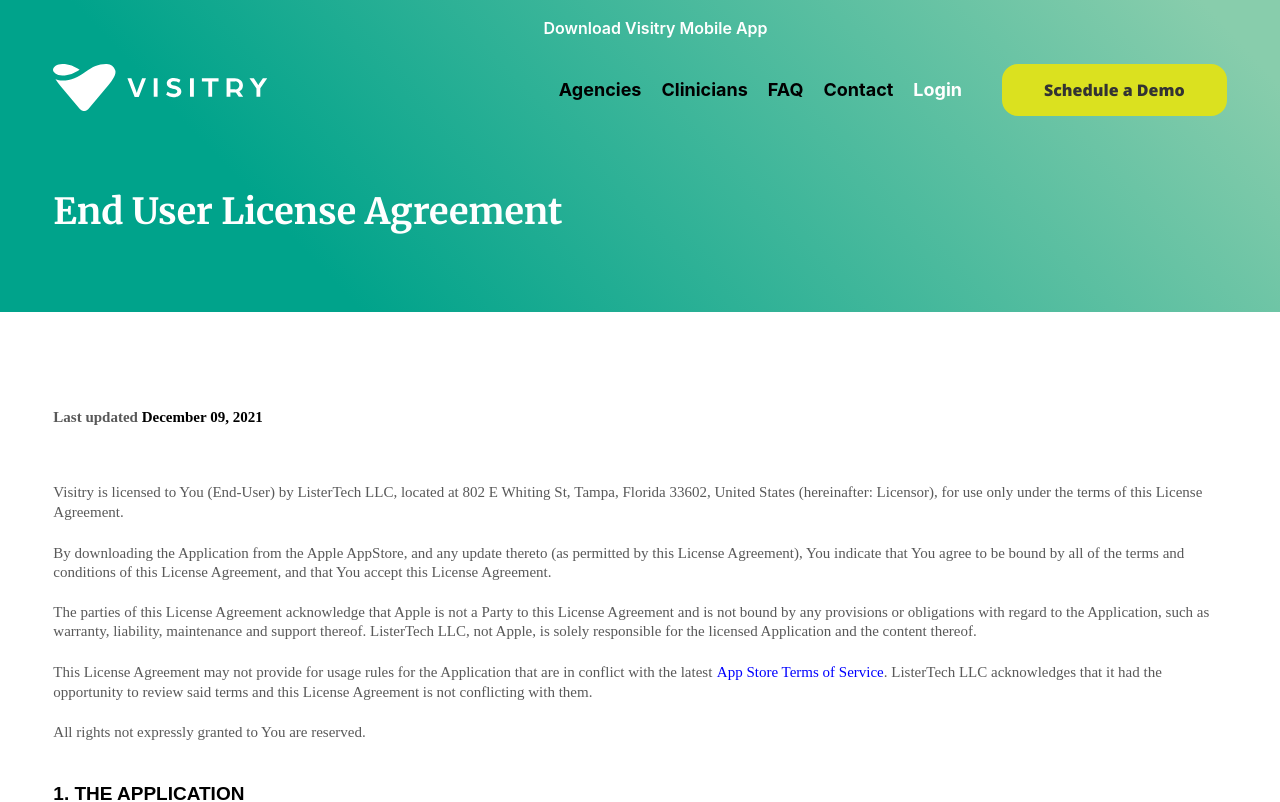
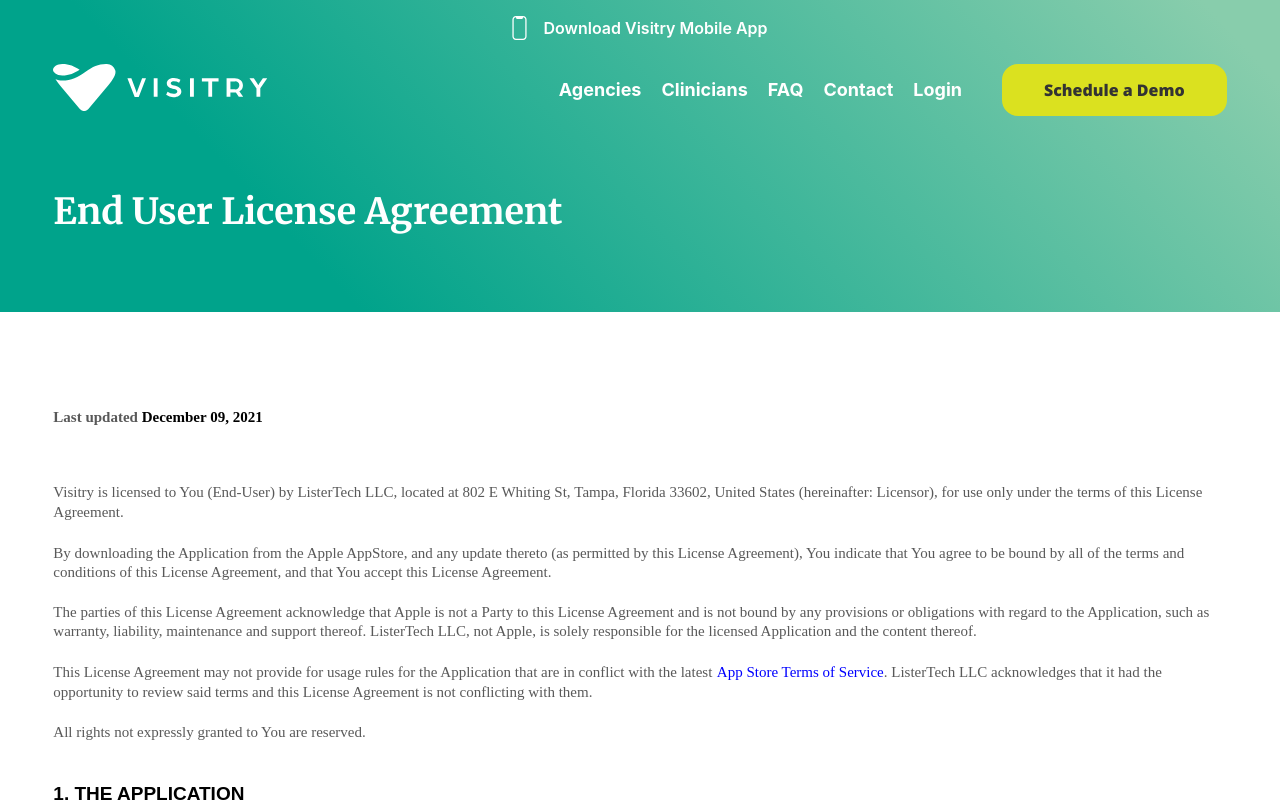
Before and after one commit to brocklis/visitry-content-page, a Next.js app: page /terms in a window 1280 px wide. Shown: the top 802 px of the page. Built offline with nearby package versions, Linux system fonts and the light colour scheme.

Commit message:
Updated header on terms, cookie policy, and privacy policy pages.

```diff
--- a/components/layout.tsx
+++ b/components/layout.tsx
@@ -4,16 +4,18 @@ import Footer from './footer'
 import Meta from './meta'
 
 type Props = {
-  preview?: boolean
   children: React.ReactNode
+  offsetMainContent?: boolean
 }
 
-const Layout = ({ children }: Props) => {
+const Layout = ({ children, offsetMainContent = false }: Props) => {
   const ref = useRef(null)
   const [ offsetTop, setOffsetTop ] = useState(0)
   useEffect(() => {
-    setOffsetTop(ref.current.offsetHeight)
-  }, [])
+    if (offsetMainContent) {
+      setOffsetTop(ref.current.offsetHeight)
+    }
+  }, [offsetMainContent])
   return (
     <>
       <Meta />
--- a/pages/cookie-policy.tsx
+++ b/pages/cookie-policy.tsx
@@ -1,5 +1,4 @@
-import Footer from "../components/footer"
-import Header from "../components/header"
+import Layout from "../components/layout"
 
 const rawHTML = `
 <p style='margin-top:0in;margin-right:0in;margin-bottom:0in;margin-left:0in;line-height:normal;font-size:15px;font-family:"Calibri",sans-serif;'><span style='font-size:18px;font-family:"Times New Roman",serif;color:black;'>&nbsp;</span></p>
@@ -964,15 +963,13 @@ const rawHTML = `
 `
 export default function PrivacyPolicy() {
     return (
-        <div>
-            <Header />
+        <Layout>
             <div className="gradient-bg py-20 pt-48">
                 <h1 className="font-merri font-bold text-2xl lg:text-4xl max-w-7xl mx-auto text-white w-11/12">Cookie Policy</h1>
             </div>
             <div className="py-7 lg:py-20 max-w-7xl mx-auto w-11/12" dangerouslySetInnerHTML={{ __html: rawHTML }}>
 
             </div>
-            <Footer />
-        </div>
+        </Layout>
     )
 }
--- a/pages/index.tsx
+++ b/pages/index.tsx
@@ -70,7 +70,7 @@ const Home: NextPage = () => {
   return (
     <>
       <PopUpVideo showModal={showModal} setShowModal={setShowModal} />
-      <Layout>
+      <Layout offsetMainContent={true}>
         <div className="relative gradient-bg z-[1] md:mb-[-8vw] lg:mb-[-12vw]">
           <SectionContainer className="relative text-white mt-20 pt-32 lg:pt-40 pb-[6rem] lg:pb-[1vh]">
             <div className="pt-36 flex flex-col lg:flex-row items-center max-w-7xl space-x-0 lg:space-x-10 mx-auto py-20">
--- a/pages/privacy-policy.tsx
+++ b/pages/privacy-policy.tsx
@@ -1,5 +1,4 @@
-import Footer from "../components/footer"
-import Header from "../components/header"
+import Layout from "../components/layout"
 
 const rawHTML = `
 <p style='margin-top:0in;margin-right:0in;margin-bottom:0in;margin-left:0in;line-height:normal;font-size:15px;font-family:"Calibri",sans-serif;'><span style='font-size:18px;font-family:"Times New Roman",serif;color:black;'>&nbsp;</span></p>
@@ -456,15 +455,13 @@ const rawHTML = `
 `
 export default function PrivacyPolicy() {
     return (
-        <div>
-            <Header />
+        <Layout>
             <div className="gradient-bg py-20 pt-48">
                 <h1 className="font-merri font-bold text-2xl lg:text-4xl max-w-7xl mx-auto text-white w-11/12">Privacy Notice</h1>
             </div>
             <div className="py-7 lg:py-20 max-w-7xl mx-auto w-11/12" dangerouslySetInnerHTML={{ __html: rawHTML }}>
 
             </div>
-            <Footer />
-        </div>
+        </Layout>
     )
 }
--- a/pages/terms.tsx
+++ b/pages/terms.tsx
@@ -1,5 +1,4 @@
-import Footer from "../components/footer"
-import Header from "../components/header"
+import Layout from "../components/layout"
 
 const rawHTML = `
 <p style='margin-top:0in;margin-right:0in;margin-bottom:0in;margin-left:0in;line-height:107%;font-size:15px;font-family:"Calibri",sans-serif;'><span style='font-size:18px;font-family:"Times New Roman",serif;color:black;'>&nbsp;</span></p>
@@ -175,15 +174,11 @@ const rawHTML = `
 `
 export default function PrivacyPolicy() {
     return (
-        <div>
-            <Header />
+        <Layout>
             <div className="gradient-bg py-20 pt-48">
-                <h1 className="font-merri font-bold text-2xl lg:text-4xl max-w-7xl mx-auto text-white w-11/12">End User License Agreement</h1>
+            <h1 className="font-merri font-bold text-2xl lg:text-4xl max-w-7xl mx-auto text-white w-11/12">End User License Agreement</h1>
             </div>
-            <div className="py-7 lg:py-20 max-w-7xl mx-auto w-11/12" dangerouslySetInnerHTML={{ __html: rawHTML }}>
-
-            </div>
-            <Footer />
-        </div>
+            <div className="py-7 lg:py-20 max-w-7xl mx-auto w-11/12" dangerouslySetInnerHTML={{ __html: rawHTML }}></div>
+        </Layout>
     )
 }
```
